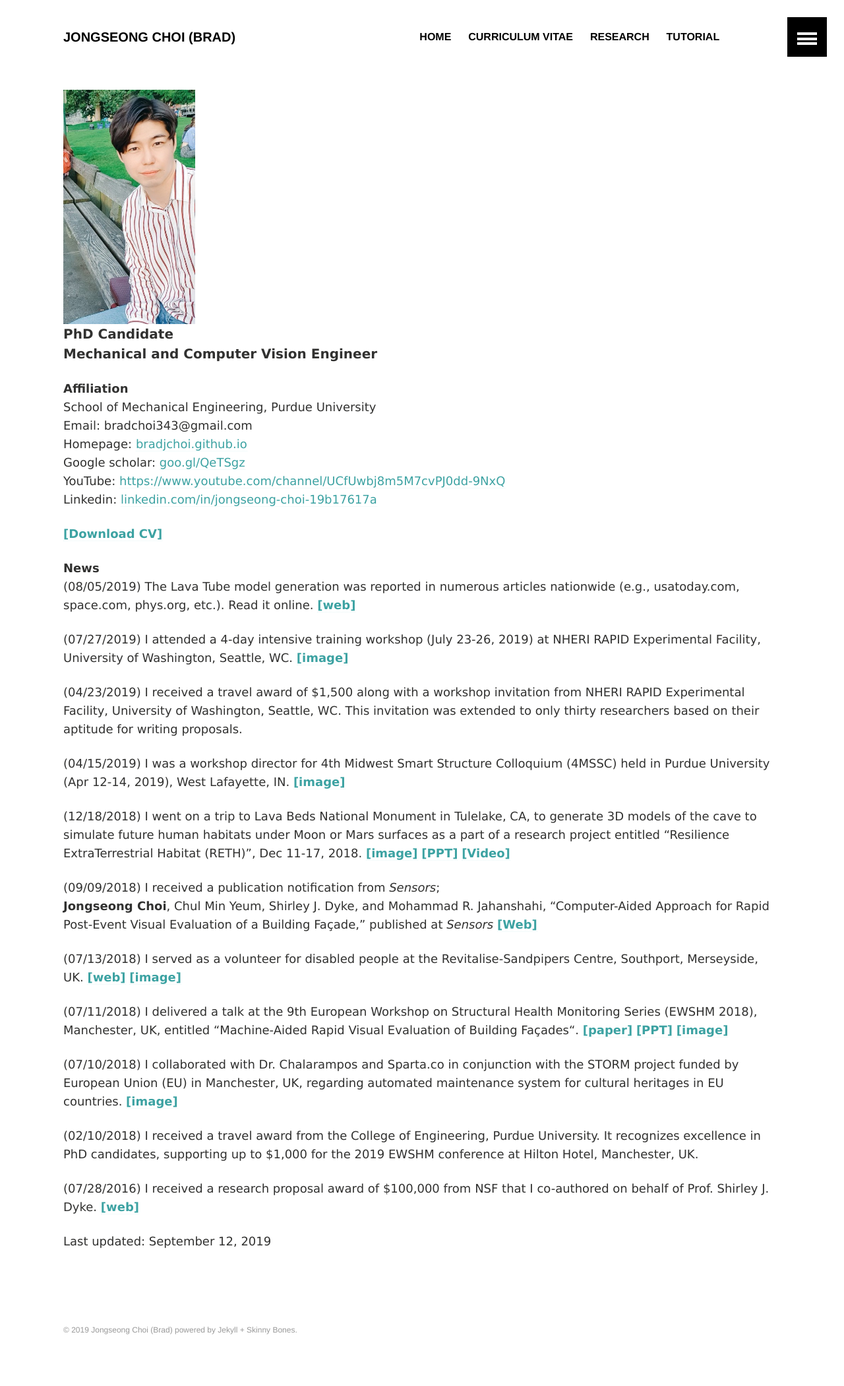
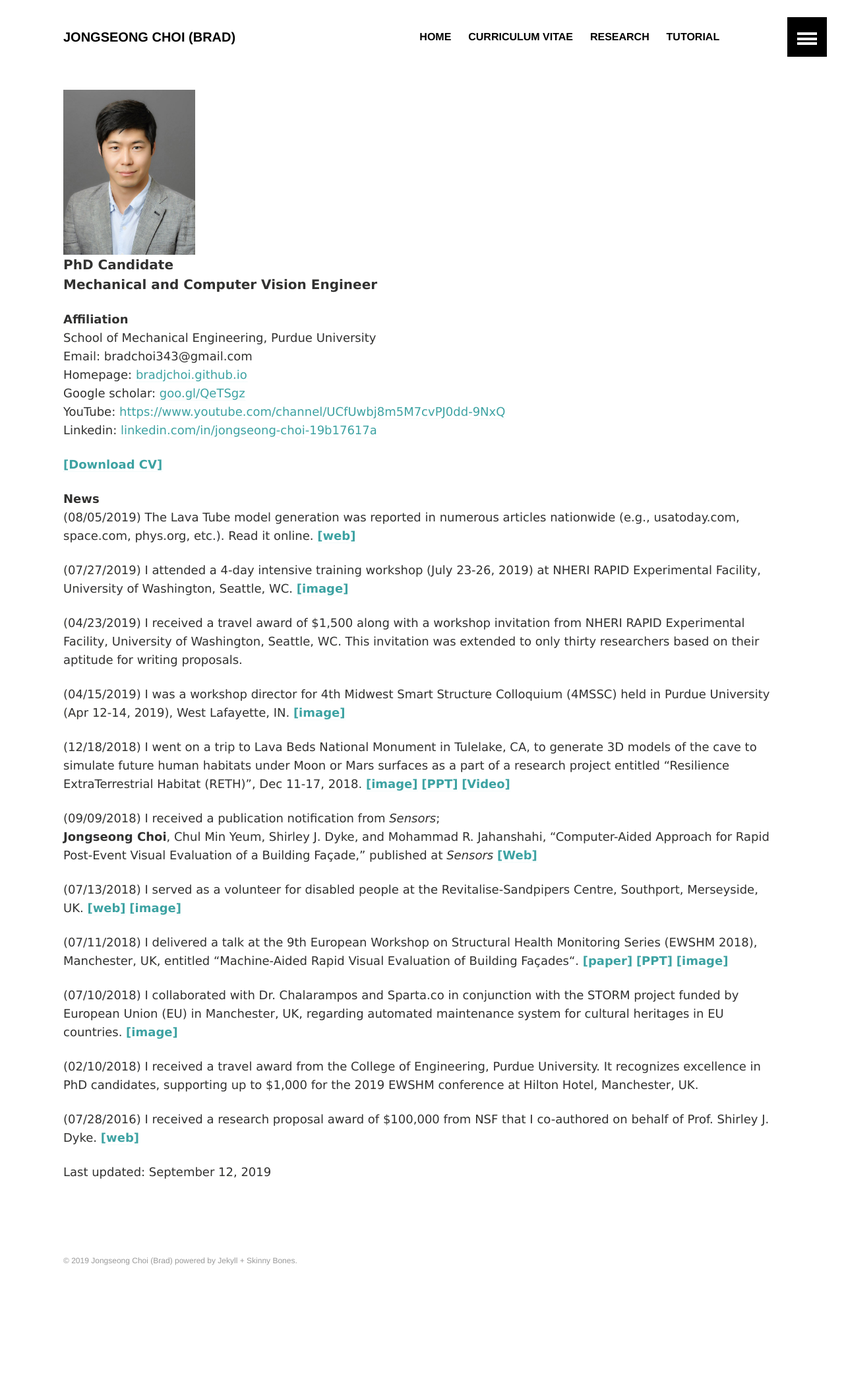
Before and after one commit to BoyackJ/websitetest, a Jekyll site: the page built from index.md, in a window 1280 px wide. Shown: the whole page at 66% size. Built offline with Jekyll 4.4.1, drawn with Linux system fonts in a browser that asks for light colours; after the commit the page ends 1996 px from its top, so only the background shows below that.

```diff
--- a/index.md
+++ b/index.md
@@ -4,7 +4,7 @@ share: false
 ads: false
 ---
 
-<img src="selfie2.jpg" width="200">
+<img src="selfie3.jpeg" width="200">
 **PhD Candidate**
 **Mechanical and Computer Vision Engineer**
 
@@ -16,7 +16,7 @@ Google scholar: [goo.gl/QeTSgz](https://goo.gl/QeTSgz)
 YouTube: [https://www.youtube.com/channel/UCfUwbj8m5M7cvPJ0dd-9NxQ](https://www.youtube.com/channel/UCfUwbj8m5M7cvPJ0dd-9NxQ)
 Linkedin: [linkedin.com/in/jongseong-choi-19b17617a](https://www.linkedin.com/in/jongseong-choi-19b17617a)
 
-[**[Download CV]**](https://bradjchoi.github.io/2_Curriculum_Vitae_JongseongChoi.pdf)
+[**[Download CV]**](https://bradjchoi.github.io/Curriculum_Vitae_JongseongChoi)
 
 **News**
 (08/05/2019) The Lava Tube model generation was reported in numerous articles nationwide (e.g., usatoday.com, space.com, phys.org, etc.). Read it online. [**[web]**](https://phys.org/news/2019-07-humans-lava-tubes-moon.html)
```
Also changed, not shown: selfie3.jpeg (added), 1 other file.
